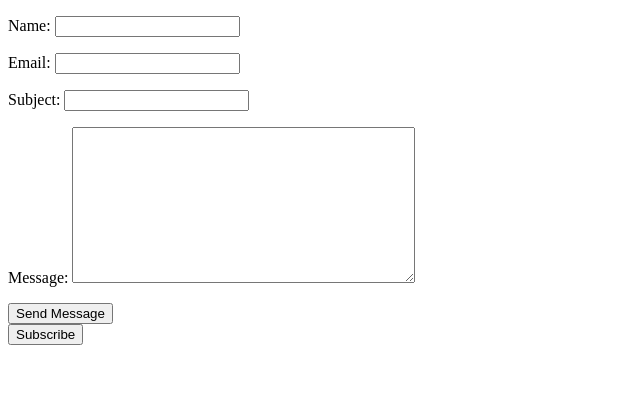
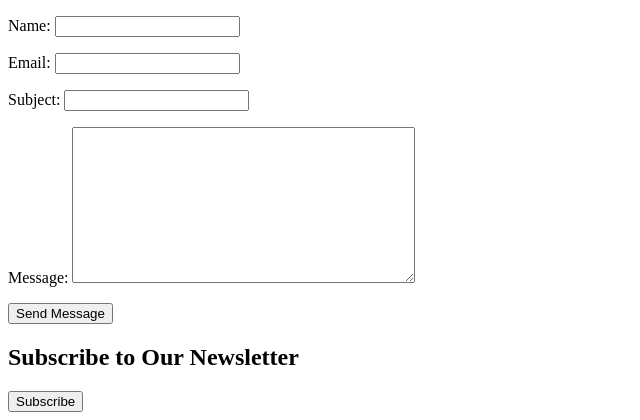
Before and after one commit to Njoro90260/portfolio-web2, a Django app: page / in a window 1280 px wide. Shown: the part 4681-5101 px from the top of the page, without its empty margins (0-640 px from the left). Before the commit the page ends 5026 px from the top, so only its background shows below. Run offline with Django 4.2, Linux system fonts and the light colour scheme; data comes from the database, SQL or seed files in the repository; parts of the project's set-up code (start-up, migrations or seed data) failed here and were passed over.

Commit message:
Newsletter visible.

```diff
--- a/my_portfolio/templates/my_portfolio/index.html
+++ b/my_portfolio/templates/my_portfolio/index.html
@@ -47,10 +47,12 @@
     <button type="submit">Send Message</button>
 </form>
 
-<!-- subscription_form.html -->
- <form action="{% url 'my_portfolio:newsletter_subscribe' %}" method="POST">
+<!-- Newsletter Subscription Form -->
+ <h2>Subscribe to Our Newsletter</h2>
+ <form action="" method="post">
     {% csrf_token %}
     {{ form.as_p }}
-    <button type="submit" class="">Subscribe</button>
+    <button type="submit">Subscribe</button>
  </form>
+
 {% endblock content %}
--- /dev/null
+++ b/my_portfolio/templates/my_portfolio/subscription_form.html
@@ -0,0 +1,6 @@
+<h2>Sunscribe to our newsletter</h2>
+<form action="" method="post">
+    {% csrf_token %}
+    {% form.as_p %}
+    <button type="submit">Subscribe</button>
+</form>
--- a/my_portfolio/urls.py
+++ b/my_portfolio/urls.py
@@ -13,5 +13,4 @@ urlpatterns = [
     path('project/<int:id>', views.project_view, name='project'),
     path('client/<uuid:token>/testimonial/', views.submit_testimonial, name='submit_testimonial'),
     path('thank-you/', views.testimonial_thank_you, name='testimonial_thank_you'),
-    path('subscribe/', views.newsletter_subscribe, name='newsletter_subscribe'),
 ] + static(settings.MEDIA_URL, document_root=settings.MEDIA_ROOT)
--- a/my_portfolio/views.py
+++ b/my_portfolio/views.py
@@ -37,6 +37,22 @@ def index(request):
             else:
                 messages.error(request, "Whoops! There was an error sending your message. Please Try again")
         return False
+
+    def newsletter_subscribe():
+        if request.method == 'POST':
+            form = NewsletterSubscriptionForm(request.POST)
+            if form.is_valid():
+                email = form.cleaned_data['email']
+                subscription, created = NewsletterSubscription.objects.get_or_create(email=email)
+                if created:
+                    messages.success(request, "Thank you for subscribing!")
+                else:
+                    messages.info(request, "You're already subscribed.")
+                return redirect('my_portfolio:index')
+        else:
+            return NewsletterSubscriptionForm()
+
+    newsletter = newsletter_subscribe()
     contact_form = ContactMessageForm()
     form_submitted = handle_contact_form()
     if form_submitted:
@@ -48,7 +64,8 @@ def index(request):
         'clients': clients,
         'token': client_instance.unique_token,
         'testimonials': testimonials,
-        'contact_form': contact_form
+        'contact_form': contact_form,
+        'newsletter': newsletter
         }
     return render(request, 'my_portfolio/index.html', context)
 
@@ -85,18 +102,3 @@ def submit_testimonial(request, token):
 
 def testimonial_thank_you(request):
     return render(request, 'my_portfolio/testimonial_thank_you.html')
-
-def newsletter_subscribe(request):
-    if request.method == 'POST':
-        form = NewsletterSubscriptionForm(request.POST)
-        if form.is_valid():
-            email = form.cleaned_data['email']
-            subscription, created = NewsletterSubscription.objects.get_or_create(email=email)
-            if created:
-                messages.success(request, "Thank you for subscribing!")
-            else:
-                messages.info(request, "You're already subscribed.")
-        else:
-            messages.error(request, "invalid email address.")
-        return redirect('my_portfolio:index')
-    return redirect('my_portfolio:index')
--- a/requirements.txt
+++ b/requirements.txt
@@ -3,6 +3,8 @@ Django==4.2.16
 django-debug-toolbar==4.4.6
 django-extensions==3.2.3
 pillow==11.0.0
+pydotplus==2.0.2
+pyparsing==3.2.0
 python-decouple==3.8
 sqlparse==0.5.1
 typing_extensions==4.12.2
```
Also changed, not shown: my_portfolio/apps.py (line endings or trailing spaces).
